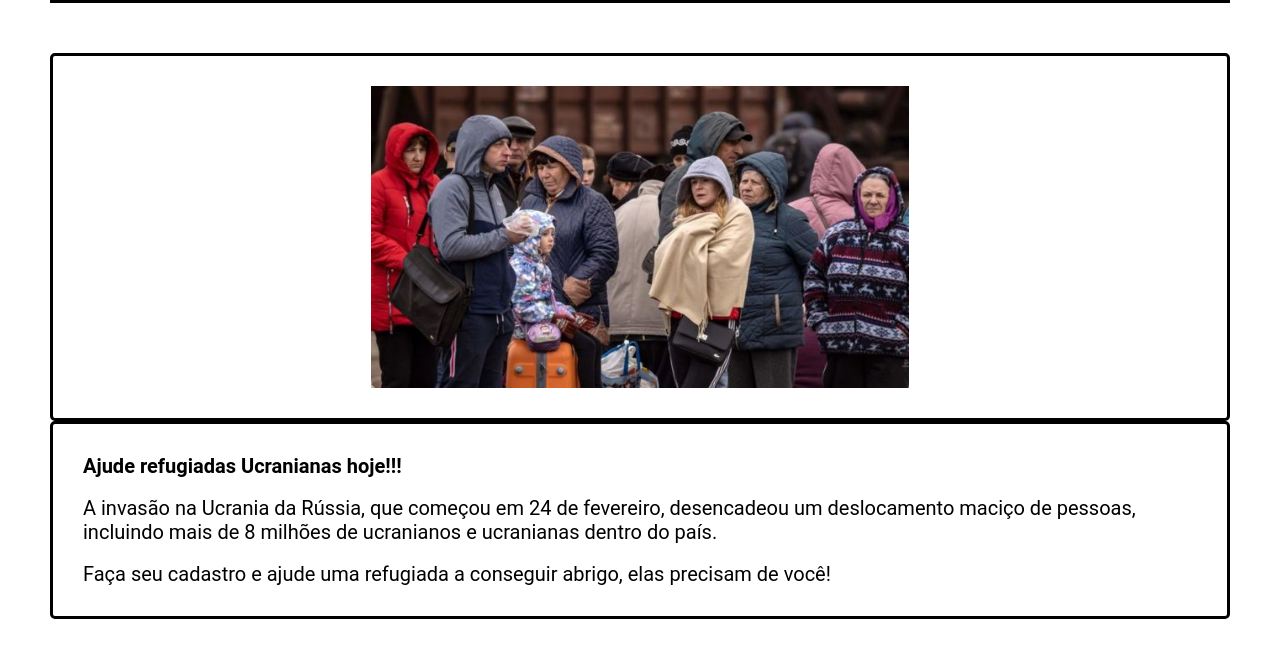
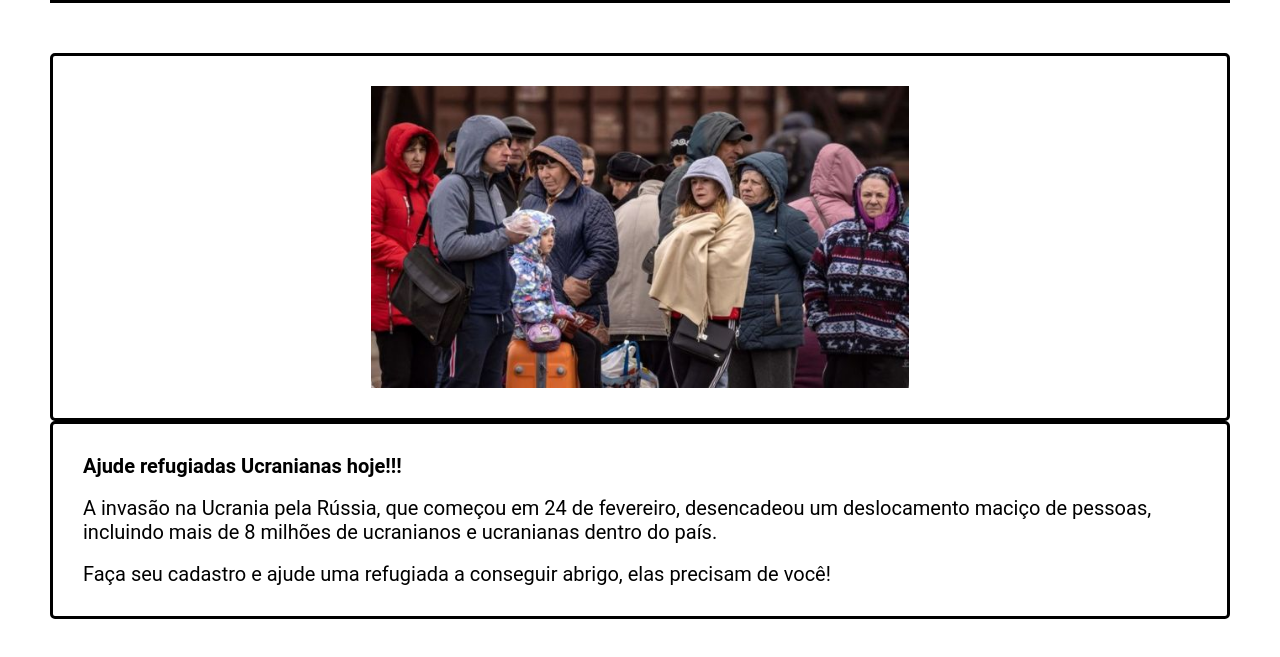
Before and after one commit to BrunoSarcinelli/Hylics-ONG, a plain HTML site: page index.html in a window 1280 px wide. Shown: the part 155-812 px from the top of the page. Drawn offline with Linux system fonts and the light colour scheme.

Commit message:
Update index.html

```diff
--- a/index.html
+++ b/index.html
@@ -32,7 +32,7 @@
         <div class="quadro">
             <h1>Ajude refugiadas Ucranianas hoje!!!</h1>
             <br>
-            <p>A invasão na Ucrania da Rússia, que começou em 24 de fevereiro, desencadeou um deslocamento maciço de pessoas,
+            <p>A invasão na Ucrania pela Rússia, que começou em 24 de fevereiro, desencadeou um deslocamento maciço de pessoas,
                 incluindo mais de 8 milhões de ucranianos e ucranianas dentro do país.</p>
             <br>
             <p>Faça seu cadastro e ajude uma refugiada a conseguir abrigo, elas precisam de você!</p>
```
